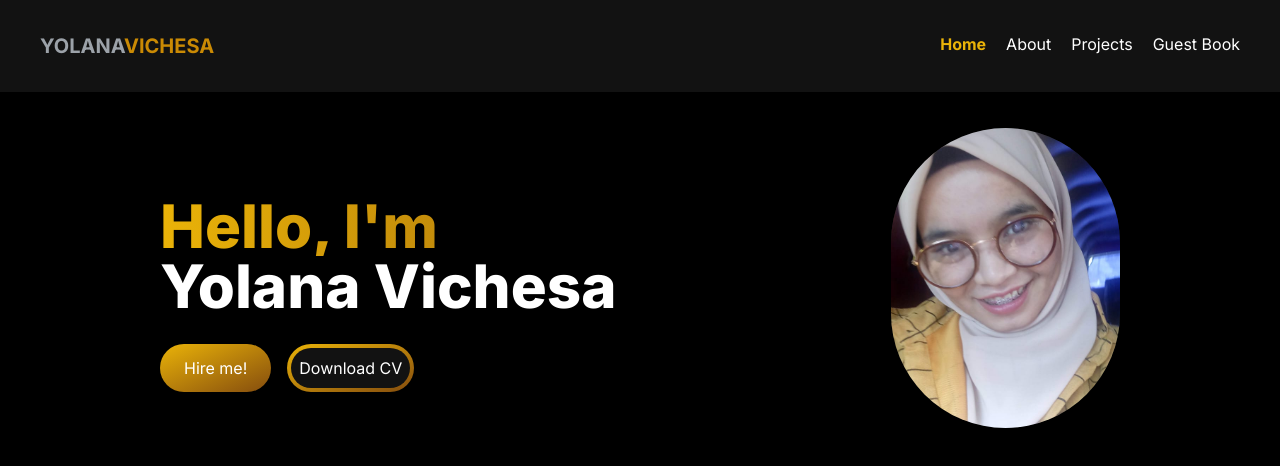
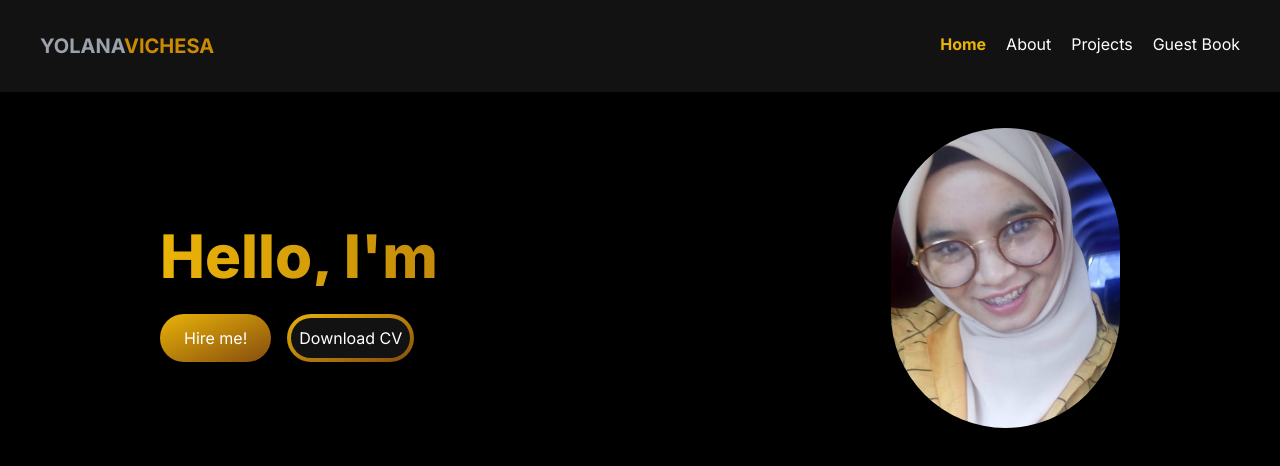
Before and after one commit to vichesa/portfolio-postgre, a Next.js app: page / in a window 1280 px wide. Shown: the top 466 px of the page. Built offline with nearby package versions, Linux system fonts and the light colour scheme.

Commit message:
remove typeanimation

```diff
--- a/app/guestBook/form.jsx
+++ b/app/guestBook/form.jsx
@@ -16,6 +16,7 @@ const Form = () => {
 
   const handleSubmit = async (e) => {
     e.preventDefault();
+    setIsLoading(true);
     await axios.post("api/guests", {
       name: name,
       message: message,
--- a/app/page.jsx
+++ b/app/page.jsx
@@ -1,6 +1,6 @@
 "use client";
 
-import { TypeAnimation } from "react-type-animation";
+// import { TypeAnimation } from "react-type-animation";
 import Image from "next/image";
 import Link from "next/link";
 
@@ -23,7 +23,7 @@ const Home = () => {
             <div className="text-transparent bg-clip-text bg-gradient-to-r from-yellow-500 to-yellow-800">
               Hello, I'm
             </div>
-            <TypeAnimation
+            {/* <TypeAnimation
               className="text-white"
               sequence={[
                 // Same substring at the start will only be typed out once, initially
@@ -35,7 +35,7 @@ const Home = () => {
               wrapper="span"
               speed={50}
               repeat={Infinity}
-            />
+            /> */}
           </div>
           {/* <p className="text-[#ADB7BE] text-base sm:text-lg lg:text-xl mb-5">
         Lorem ipsum dolor, sit amet consectetur adipisicing elit. Amet eum
```
